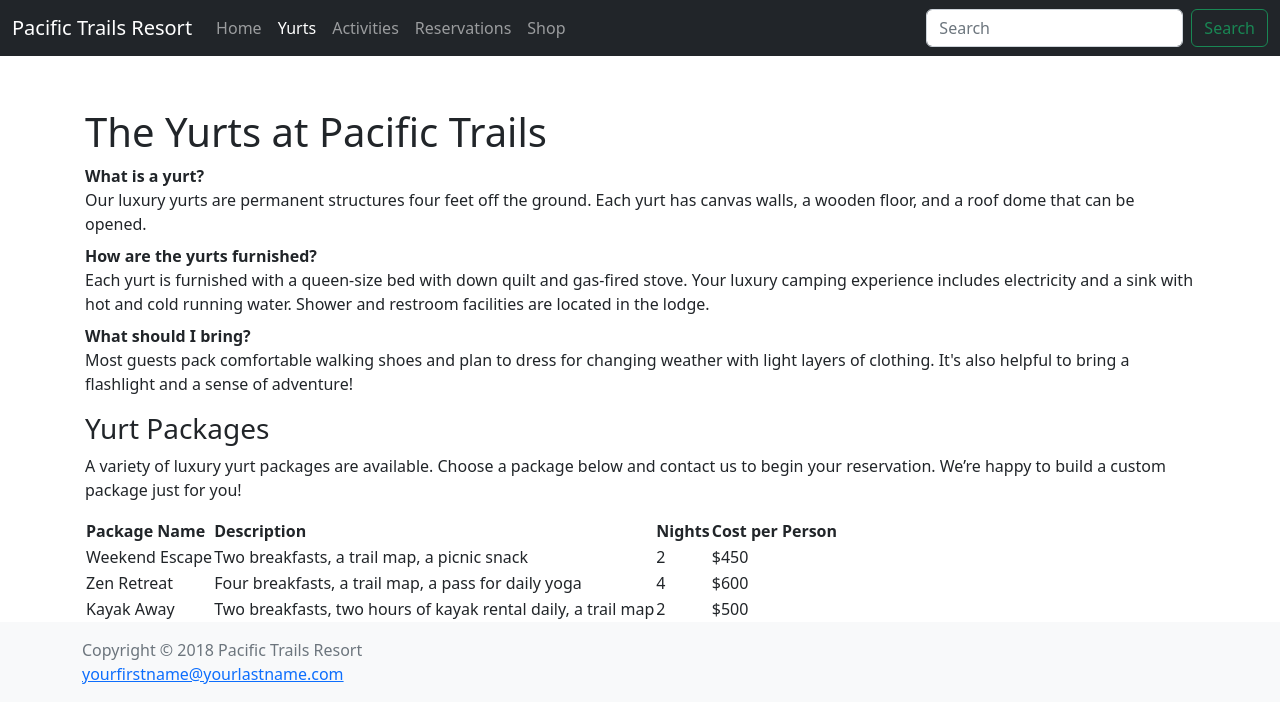
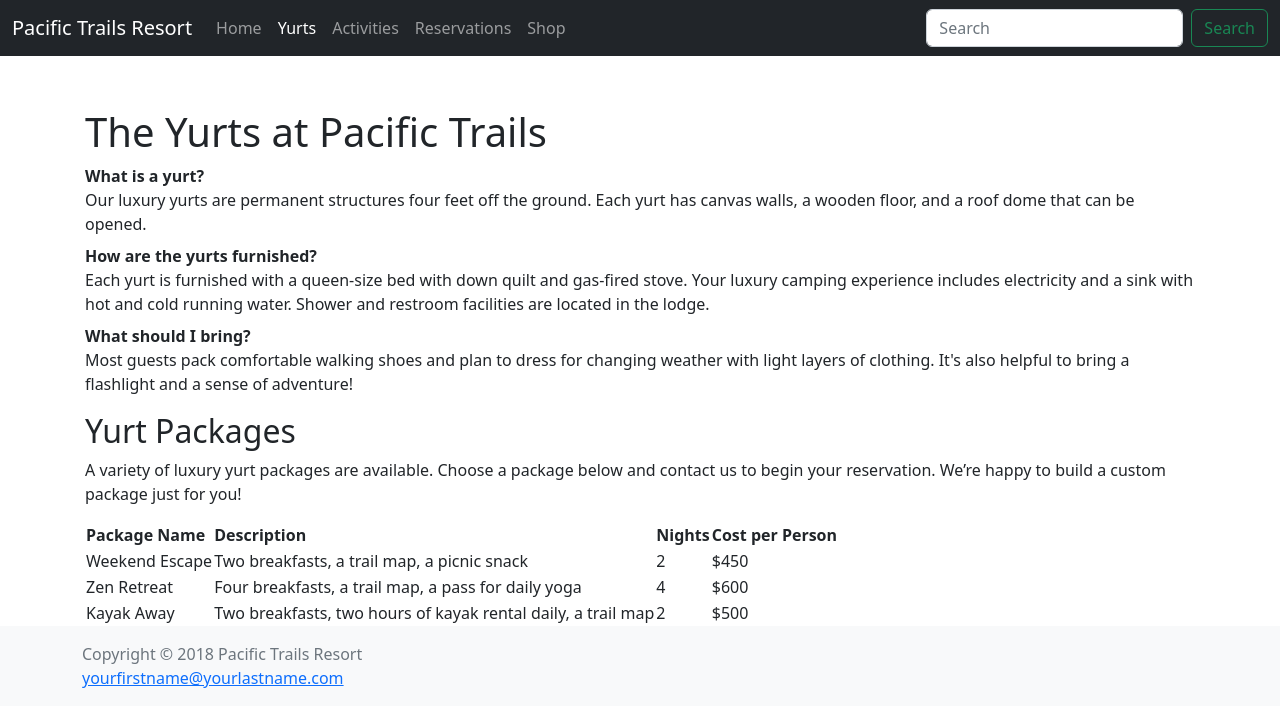
Before and after one commit to ab00721/CS6251Lab12Bootstrap, a plain HTML site: page yurts.html in a window 1280 px wide. Drawn offline with nearby package versions, Linux system fonts and the light colour scheme.

Commit message:
Fixed Index and Yurts

```diff
--- a/yurts.html
+++ b/yurts.html
@@ -25,6 +25,7 @@
         <ul class="navbar-nav me-auto mb-2 mb-md-0">
           <li class="nav-item">
             <a class="nav-link" href="index.html">Home</a>
+          </li>
           <li class="nav-item">
             <a class="nav-link active" aria-current="page" href="yurts.html">Yurts</a>
           </li>
@@ -62,7 +63,7 @@
         <dd>Most guests pack comfortable walking shoes and plan to dress for changing weather with light layers of
           clothing. It&#39;s also helpful to bring a flashlight and a sense of adventure!</dd>
       </dl>
-      <h3>Yurt Packages</h3>
+      <h2>Yurt Packages</h2>
       <p>A variety of luxury yurt packages are available. Choose a package below and contact us to begin your
         reservation. We’re happy to build a custom package just for you!</p>
       <table>
```
Also changed, not shown: index.html (+5 -2 lines).
